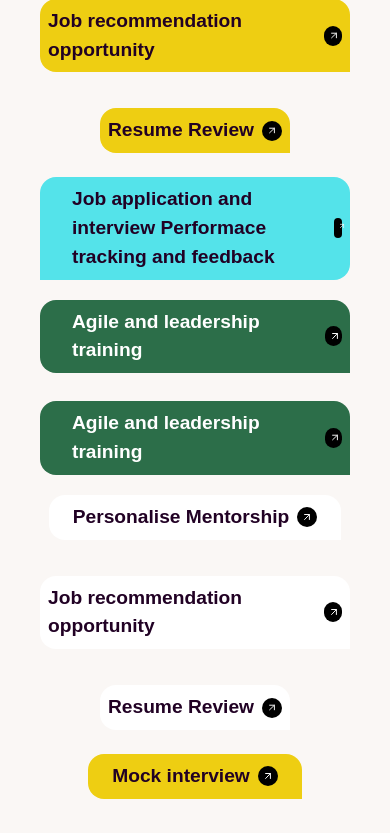
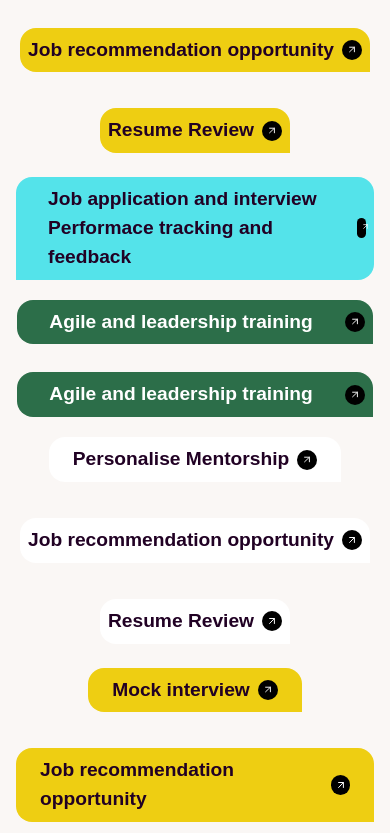
Before and after one commit to gramani-tech/footprint, a React (Vite) app: page / in a window 390 px wide. Shown: the part 1806-2639 px from the top of the page. Built offline with nearby package versions, Linux system fonts and the light colour scheme; a web font is replaced by a local one.

Commit message:
Responsiveness

```diff
--- a/src/App.tsx
+++ b/src/App.tsx
@@ -18,7 +18,7 @@ function App() {
       {/* <Nav/> */}
       <MobileNav/>
 
-      <div className="px-[2.5em] sm:px-[7em]">
+      <div className="px-[1em] md:px-[7em]">
         <SectionOne/>
         <AboutUs/>
         <PricingPage/>
```
